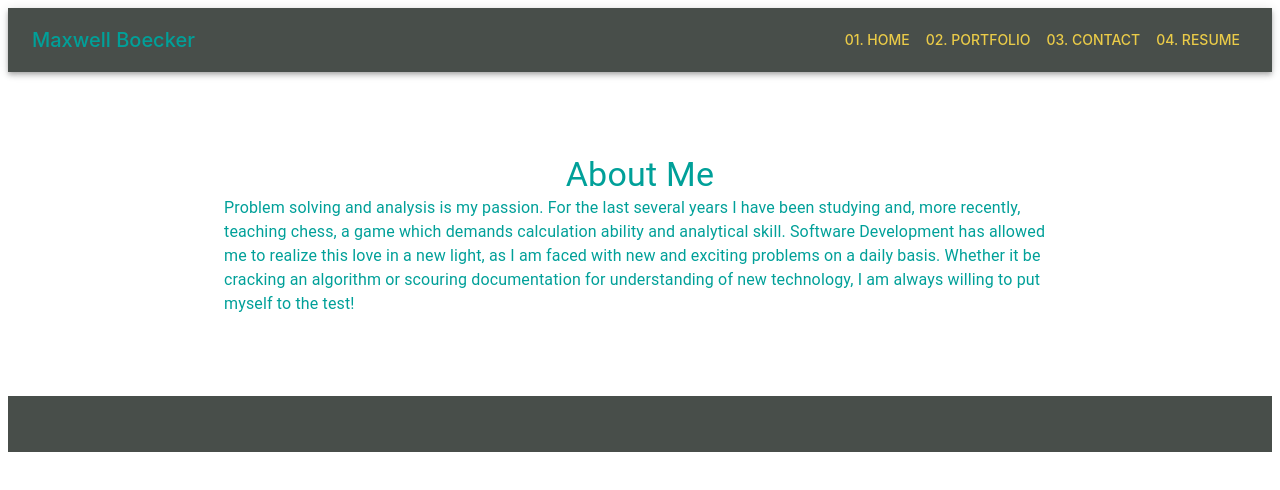
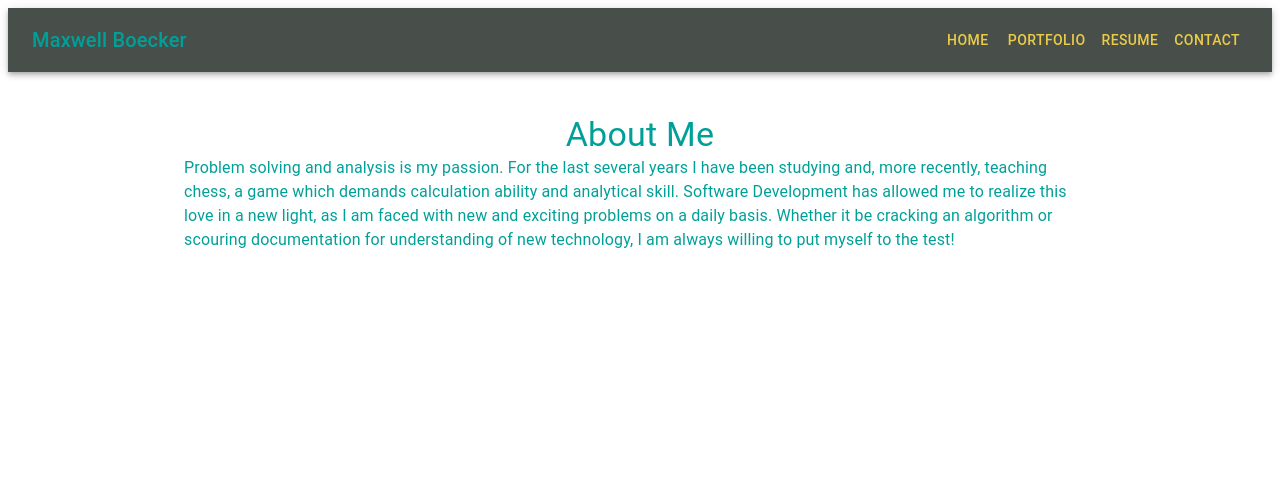
Before and after one commit to MaxwellBoecker/personal-webpage, a React app: page /about in a window 1280 px wide. Shown: the top 490 px of the page. Built offline with nearby package versions, Linux system fonts and the light colour scheme; the HTML template or start-up script is replaced by a standard one.

Commit message:
(feat) change styling/routing on main page

```diff
--- a/src/About.jsx
+++ b/src/About.jsx
@@ -19,7 +19,7 @@ function About(){
 
     <Container
     maxWidth="md"
-    style={{padding: '64px'}}
+    style={{paddingTop: '24px'}}
     >
         <Typography
         variant="h4"
--- a/src/App.jsx
+++ b/src/App.jsx
@@ -1,4 +1,4 @@
-import React, { Fragment } from 'react';
+import React, { useEffect, useState } from 'react';
 import { makeStyles, createMuiTheme, ThemeProvider } from '@material-ui/core/styles'
 import {
   BrowserRouter as Router,
@@ -9,35 +9,18 @@ import {
 import About from './About.jsx';
 import Portfolio from './Portfolio.jsx';
 import Home from './Home.jsx';
-import BottomNav from './BottomNav.jsx'
+import BottomNav from './BottomNav.jsx';
+import Contact from './Contact.jsx';
+import Resume from './Resume.jsx';
 import { Typography, Toolbar, AppBar, Button, BottomNavigation } from '@material-ui/core';
 
 function App() {
-  const theme = createMuiTheme({
-    palette: {
-      primary: {
-        main: '#00194E',
-      },
-      secondary: {
-        main: '#fc9303',
-      },
-    },
-    typography: {
-      fontFamily: [
-        '-apple-system',
-        'BlinkMacSystemFont',
-        '"Segoe UI"',
-        'Roboto',
-        '"Helvetica Neue"',
-        'Arial',
-        'sans-serif',
-        '"Apple Color Emoji"',
-        '"Segoe UI Emoji"',
-        '"Segoe UI Symbol"',
-      ].join(','),
-    }
-  });
-  const allLinks = ['/', '/about', '/portfolio'];
+  // const [loaded, setLoaded] = useState();
+  // useEffect(() => {
+  //   setLoaded(true);
+  //   console.log(loaded);
+  // })
+
   const useStyles = makeStyles((theme) => ({
     root: {
       flexGrow: 1,
@@ -52,7 +35,7 @@ function App() {
       }
     }
   }));
-  const classes = useStyles(theme);
+  const classes = useStyles();
   return (
 
 
@@ -61,16 +44,28 @@ function App() {
       className={classes.root}
       // style={{backgroundColor: '#0f4c81'}}
       >
-      <ThemeProvider theme={theme}>
+      <ThemeProvider>
       <AppBar
-      position="static"
-      style={{backgroundColor:"#484e4a"}}
+      position="relative"
+      style={{
+        backgroundColor:"#484e4a",
+        display: 'flex',
+        paddingRight: '0px',
+      }}
       >
-        <Toolbar>
+        <Toolbar
+        position="relative"
+        style={{
+          display: 'flex',
+
+        }}
+        >
           <Typography
           variant="h6"
           className={classes.title}
-          style={{color:"#00a099"}}
+          style={{
+            color:"#00a099",
+          }}
           >
             Maxwell Boecker
           </Typography>
@@ -80,7 +75,7 @@ function App() {
           >
             <Button
             style={{color: '#eacb48'}}
-            >01. Home</Button>
+            >Home</Button>
           </Link>
           <Link
           to="/portfolio"
@@ -88,24 +83,24 @@ function App() {
           >
             <Button
             style={{color: '#eacb48'}}
-            >02. Portfolio
+            >Portfolio
             </Button>
           </Link>
           <Link
-          to="/"
+          to="/resume"
+          style={{textDecoration: "none"}}
+          >
+            <Button
+            style={{color: '#eacb48'}}
+            >Resume</Button>
+          </Link>
+          <Link
+          to="/contact"
           style={{textDecoration: "none" }}
           >
             <Button
             style={{color: '#eacb48' }}
-            >03. Contact</Button>
-          </Link>
-          <Link
-          to="/portfolio"
-          style={{textDecoration: "none"}}
-          >
-            <Button
-            style={{color: '#eacb48'}}
-            >04. Resume</Button>
+            >Contact</Button>
           </Link>
         </Toolbar>
       </AppBar>
@@ -114,23 +109,21 @@ function App() {
         <Route path="/about">
           <About />
         </Route>
+        <Route path="/resume">
+          <Resume />
+        </Route>
         <Route path="/portfolio">
           <Portfolio />
+        </Route>
+        <Route path="/contact">
+          <Contact />
         </Route>
         <Route path="/">
           <Home />
         </Route>
       </Switch>
-      {/* <div
-      orientation="left"
+      {/* <BottomNav></BottomNav> */}
 
-      >
-       <ul>
-         <li>ordered</li>
-       </ul>
-       ::after
-      </div> */}
-      <BottomNav></BottomNav>
       </ThemeProvider>
       </div>
     </Router>
```
